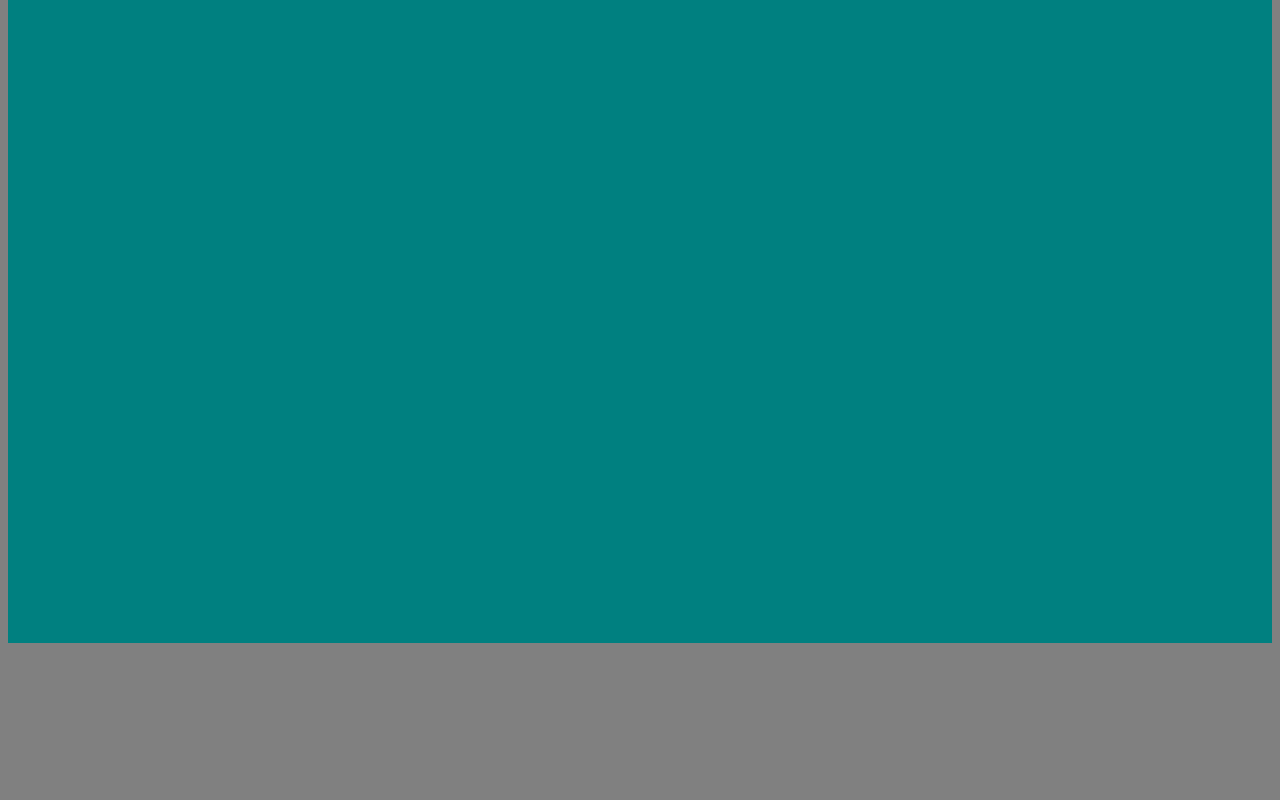
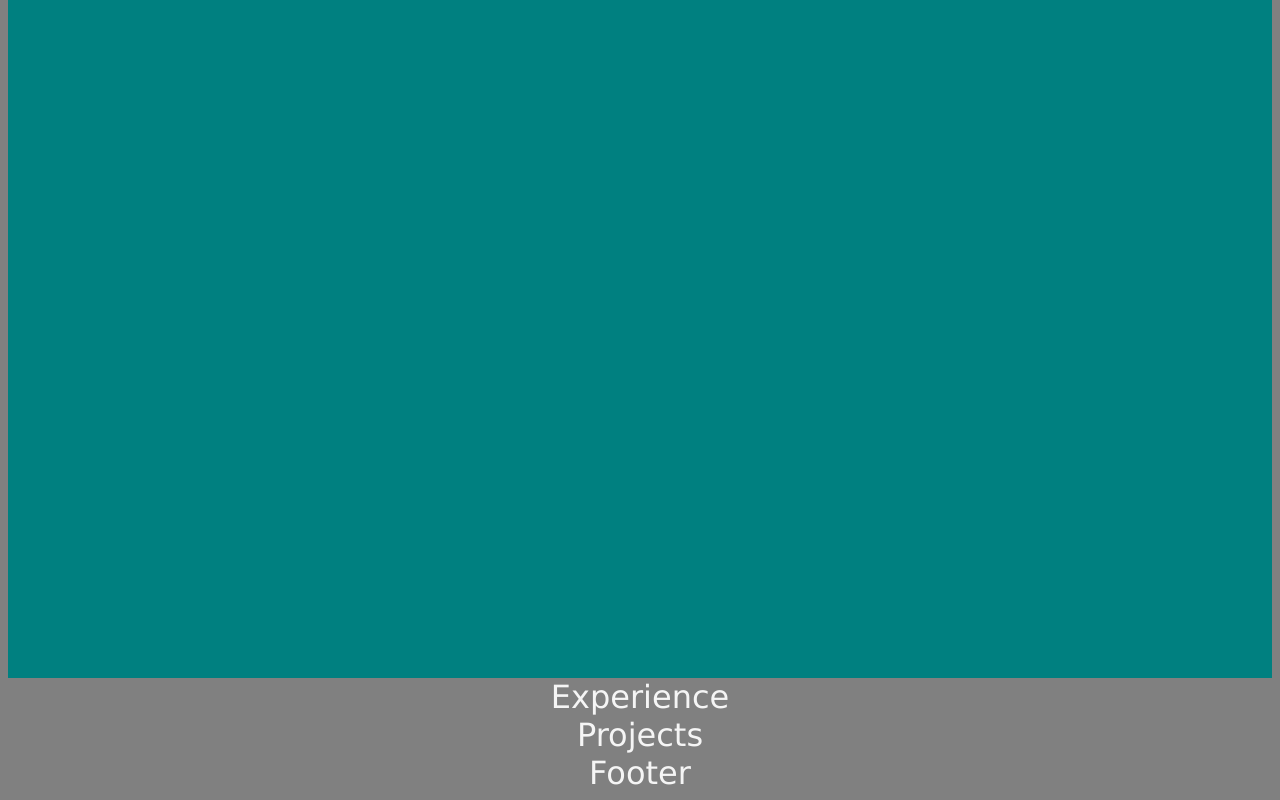
Before and after one commit to aleksandra-b-t/portfolio, a React (Create React App) app: page / in a window 1280 px wide. Shown: the part 365-1165 px from the top of the page. Before the commit the page ends 1016 px from the top, so only its background shows below. Built offline with nearby package versions, Linux system fonts and the light colour scheme.

Commit message:
technical changes

```diff
--- a/src/App.js
+++ b/src/App.js
@@ -2,23 +2,29 @@
 import './App.css';
 import React, {useState } from 'react';
 import About from './components/About';
+import Experience from './components/Experience';
+import Projects from './components/Projects';
+import Footer from './components/Footer';
 
 function App() {
   const [position, setPosition] = useState({});
 
-  const positionInfo = (e) => {
-    e.preventDefault()
-    var c = document.getElementById(`${e.target.parentElement.id}`);
-    var element = document.getElementById(`${e.target.id}`);
-    var positionY = e.clientY - (c.offsetHeight / 2);
-    var positionX = e.clientX - (c.offsetWidth / 2);
+  // const positionInfo = (e) => {
+  //   e.preventDefault()
+  //   var c = document.getElementById(`${e.target.parentElement.id}`);
+  //   var element = document.getElementById(`${e.target.id}`);
+  //   var positionY = e.clientY - (c.offsetHeight / 2);
+  //   var positionX = e.clientX - (c.offsetWidth / 2);
 
-    var translateValue = "translate3d(" + positionX + "px," + positionY + "px, 0)";
-    element.style.transform = translateValue;
-  }
+  //   var translateValue = "translate3d(" + positionX + "px," + positionY + "px, 0)";
+  //   element.style.transform = translateValue;
+  // }
   return (
     <>
-      <About positionInfo={positionInfo} />
+      <About />
+      <Experience/>
+      <Projects/>
+      <Footer/>
     </>
   );
 }
--- a/src/components/About.js
+++ b/src/components/About.js
@@ -4,12 +4,13 @@ import React from 'react';
 const About = (props) => {
     return (
         <div className="container" id="container">
-            <div className="item" id="element-1" onMouseDown={(e) => props.positionInfo(e) }>
+
                 <h1 id='text'>About section</h1>
-            </div>
         </div>
     )
 }
 
 
 export default About
+
+{/* <div className="item" id="element-1" onMouseDown={(e) => props.positionInfo(e) }> */}
```
Also changed, not shown: 1 other file (tests, documents, lock files or other folders).
